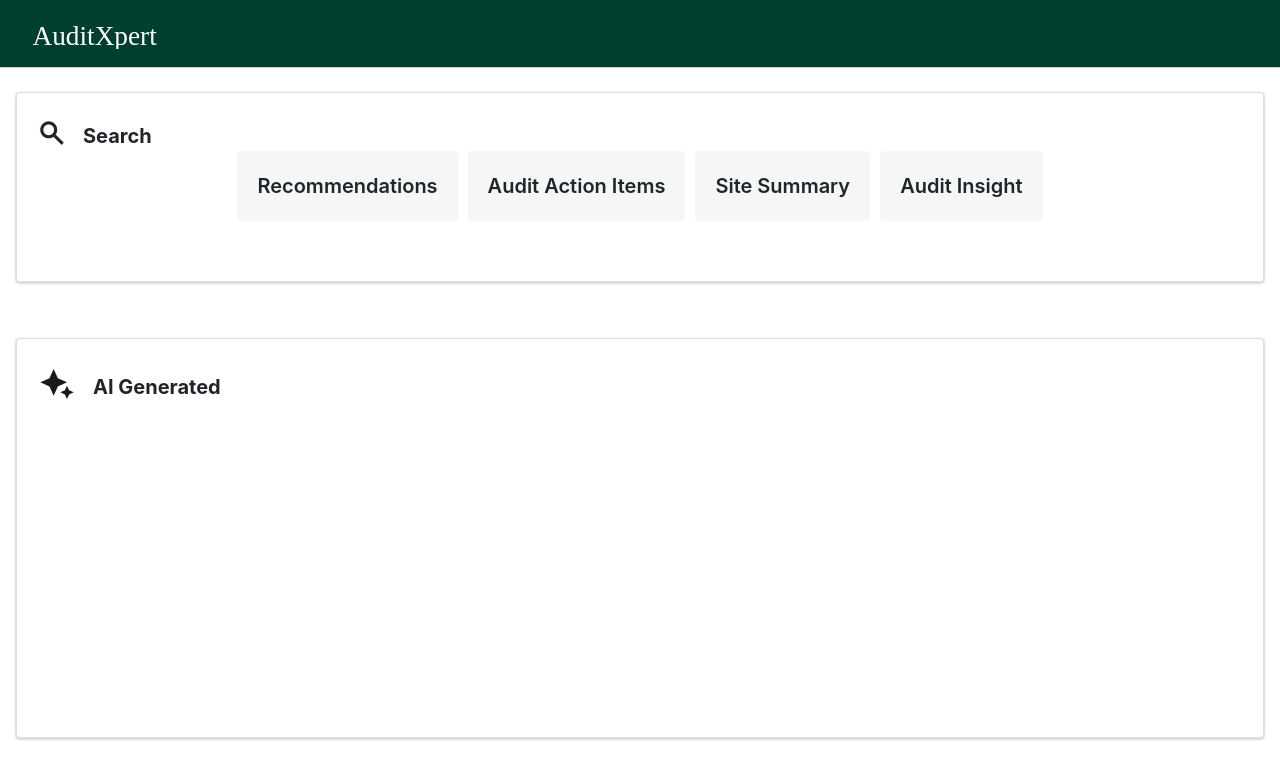
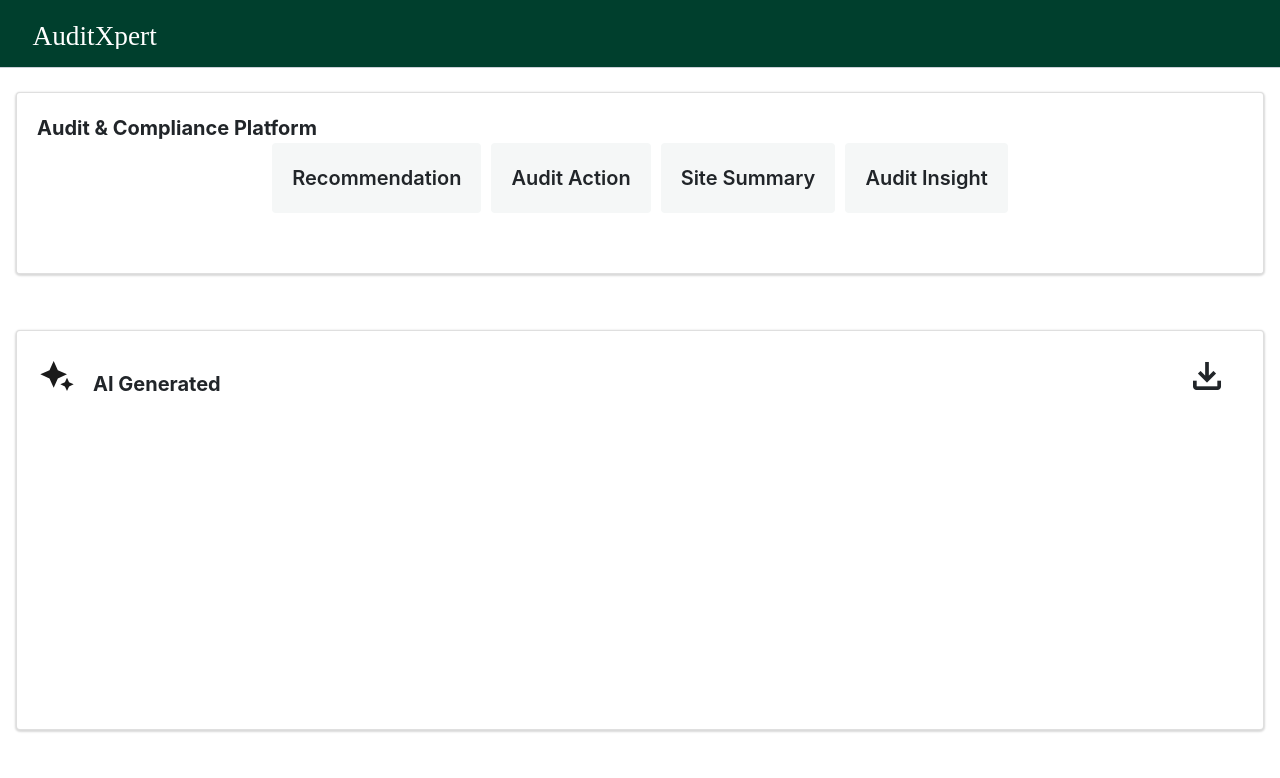
Before and after one commit to AbhinavUpreti-dev/AuditXPerts-UI, a React (Create React App) app: page / in a window 1280 px wide. Shown: the top 778 px of the page. Built offline with nearby package versions, Linux system fonts and the light colour scheme.

Commit message:
Changes for loader

```diff
--- a/src/sections/scopeFilters/redux/reducer.ts
+++ b/src/sections/scopeFilters/redux/reducer.ts
@@ -252,7 +252,8 @@ const handlers: {
   ): SearchState => {
     return {
       ...state,
-      ePermitsData: [
+      ePermitsData:{
+        ePermitsData :   [
           {
             Id: "8505b2eb-7826-417d-841a-9f590773b847",
             PtwId: "000003159",
@@ -335,7 +336,8 @@ const handlers: {
             LastUpdatedDate: "2025-03-26T16:33:00.2693047",
           },
         ],
-      isLoading: false,
+        isLoading: false
+      }
     };
   },
   [actionTypes.GET_ELOGBOOK_DATA]: (
@@ -344,7 +346,10 @@ const handlers: {
   ): SearchState => {
     return {
       ...state,
+      elogBooksData:{
+        elogBooksData: [],
         isLoading: true,
+      }
     };
   },
 
@@ -354,8 +359,10 @@ const handlers: {
   ): SearchState => {
     return {
       ...state,
+      elogBooksData:{
         elogBooksData: payload[0].recommendations,
         isLoading: false,
+      }
     };
   },
   [actionTypes.GET_WEQUOTE_DATA]: (
@@ -364,7 +371,10 @@ const handlers: {
   ): SearchState => {
     return {
       ...state,
+      webQuotesData:{
+        webQuotesData: [],
         isLoading: true,
+      }
     };
   },
   [actionTypes.GET_WEQUOTE_DATA_SUCCESS]: (
@@ -373,8 +383,10 @@ const handlers: {
   ): SearchState => {
     return {
       ...state,
-      webQuotesData: payload,
+      webQuotesData: {
+        webQuotesData:payload,
         isLoading: false,
+      }
     };
   },
 };
--- a/src/sections/scopeFilters/redux/state.ts
+++ b/src/sections/scopeFilters/redux/state.ts
@@ -1,4 +1,7 @@
-import { defaultLoadingState, BaseLoadingState } from "../../../state/base-state.ts";
+import {
+  defaultLoadingState,
+  BaseLoadingState,
+} from "../../../state/base-state.ts";
 import { SearchResponseData } from "./model";
 
 export interface SearchState extends BaseLoadingState {
@@ -9,9 +12,19 @@ export interface SearchState extends BaseLoadingState {
   auditActionItems?: any;
   searchText?: string;
   auditInsight?: any;
-  elogBooksData?: any;
-  ePermitsData?: any;
-  webQuotesData?: any;
+  elogBooksData?: {
+    elogBooksData: any;
+    isLoading: boolean;
+  };
+
+  ePermitsData?: {
+    ePermitsData: any;
+    isLoading: boolean;
+  };
+  webQuotesData?: {
+    webQuotesData: any;
+    isLoading: boolean;
+  };
   isLoading: boolean;
   auditeInsiteIFMHub?: any;
   [key: string]: any;
@@ -75,47 +88,47 @@ export const defaultSearchState: SearchState = {
     continuationToken: "",
     inputParameters: "",
     results: [],
-    showHierarchyMessage:false
+    showHierarchyMessage: false,
   },
   businessSegment: {
     isLoading: false,
-    dropDownOption:[]
+    dropDownOption: [],
   },
-  subBusinessSegment:  {
+  subBusinessSegment: {
     isLoading: false,
-    dropDownOption:[]
+    dropDownOption: [],
   },
-  region:  {
+  region: {
     isLoading: false,
-    dropDownOption:[]
+    dropDownOption: [],
   },
-  country:  {
+  country: {
     isLoading: false,
-    dropDownOption:[]
+    dropDownOption: [],
   },
-  division:  {
+  division: {
     isLoading: false,
-    dropDownOption:[]
+    dropDownOption: [],
   },
-  managingOffice:  {
+  managingOffice: {
     isLoading: false,
-    dropDownOption:[]
+    dropDownOption: [],
   },
   client: {
     isLoading: false,
-    dropDownOption:[]
+    dropDownOption: [],
   },
-  location:  {
+  location: {
     isLoading: false,
-    dropDownOption:[]
+    dropDownOption: [],
   },
-  clientCode:  {
+  clientCode: {
     isLoading: false,
-    dropDownOption:[]
+    dropDownOption: [],
   },
-  locationCode:  {
+  locationCode: {
     isLoading: false,
-    dropDownOption:[]
+    dropDownOption: [],
   },
-  hideHierarchyMessage: false
+  hideHierarchyMessage: false,
 };
--- a/src/sections/scopeFilters/scopeFilters.scss
+++ b/src/sections/scopeFilters/scopeFilters.scss
@@ -167,6 +167,17 @@
         font-size: 30px;
         font-weight: 600;
     }
+    .header-main{
+
+
+      display: flex;
+      justify-content: space-between;
+      .material-symbols-outlined{
+        font-size: 40px;
+        font-weight: 600;
+    }
+  }
+
     .header{
         font-size: 20px;
         margin-bottom: 1rem;
@@ -250,3 +261,8 @@
     justify-content: center;
     align-items: center;
   }
+  .duration{
+    justify-content: left !important;
+    margin-left: 6rem;
+    margin-top: 2rem;
+  }
--- a/src/sections/scopeFilters/scopeFilters.tsx
+++ b/src/sections/scopeFilters/scopeFilters.tsx
@@ -54,7 +54,7 @@ export interface ScopeFiltersProps {
   getAuditActionItems(filters: string, title): void;
   auditActionItems: any;
 
-  getAuditInSight(filters: string, isIFMHub: boolean,timeLine:any): void;
+  getAuditInSight(filters: string, isIFMHub: boolean, timeLine: any): void;
   auditInsight: any;
   ifmHubInsight: any;
   incidentInsight: any;
@@ -839,7 +839,7 @@ export const ScopeFiltersComponent: React.FC<
             filterOption={() => {
               return true;
             }}
-            label={"Project/Contaract"}
+            label={"Project/Contract"}
           />
         </Col>
         <Col xs={6} md={3} lg={3}>
@@ -928,15 +928,15 @@ export const ScopeFiltersComponent: React.FC<
   const getLabel = () => {
     switch (sectionTypes) {
       case SectionType.AuditAction:
-        return "Audit Action Items";
+        return "Generate Audit Action";
       case SectionType.AuditSummary:
-        return "Site Summary";
+        return "Generate Site Summary";
       case SectionType.AuditSiteInsights:
-        return "Audit Insights";
+        return "Generate Audit Insight";
       case SectionType.Recommendation:
-        return "Recommendations";
+        return "Generate Recommendation";
       default:
-        return "Audit Action Items";
+        return "Audit Action";
     }
   };
   const getAuditSummury = () => {
@@ -985,10 +985,10 @@ export const ScopeFiltersComponent: React.FC<
     const queryString = buildQueryString(currentFilters);
 
     if (insightProjectName.includes(ProjectNameInsight.harBour)) {
-      props.getAuditInSight(queryString, false,selectedMonth);
+      props.getAuditInSight(queryString, false, selectedMonth);
     }
     if (insightProjectName.includes(ProjectNameInsight.IFMhub)) {
-      props.getAuditInSight(queryString, true,selectedMonth);
+      props.getAuditInSight(queryString, true, selectedMonth);
     }
   };
 
@@ -1175,16 +1175,17 @@ export const ScopeFiltersComponent: React.FC<
                 ? "chip-selected"
                 : ""
             } chip`}
-            onClick={() => onInsightProjectSelect(ProjectNameInsight.talentCouch)}
+            onClick={() =>
+              onInsightProjectSelect(ProjectNameInsight.talentCouch)
+            }
           >
             <span>Talent Coach</span>
           </div>
-
         </div>
         {getFilters()}
 
-        <div className="chips">
-          <h4>Get Audit Insight for</h4>
+        <div className="chips duration">
+          <h5>Select Duration</h5>
           <div
             className={`chip ${
               selectedMonth === Months["3Months"] ? "chip-selected" : ""
@@ -1437,7 +1438,13 @@ export const ScopeFiltersComponent: React.FC<
           <>
             {projectName.includes(ProjectName.ePermits) && (
               <>
-                {props.ePermitsData && props.ePermitsData.length > 0 && (
+                {props.ePermitsData.isLoading ? (
+                     <div className="spinner">
+                     <Spinner></Spinner>
+                   </div>
+                ) : (
+                  <>
+                    {props.ePermitsData.ePermitsData && props.ePermitsData.ePermitsData.length > 0 && (
                       <>
                         <Card>
                           <CardBody>
@@ -1470,10 +1477,19 @@ export const ScopeFiltersComponent: React.FC<
                     )}
                   </>
                 )}
+              </>
+            )}
 
             {projectName.includes(ProjectName.webQuote) && (
               <>
-                {props.webQuotesData && props.webQuotesData.length > 0 && (
+                {props.webQuotesData.isLoading ? (
+                      <div className="spinner">
+                      <Spinner></Spinner>
+                    </div>
+                ) : (
+                  <>
+                    {props.webQuotesData.webQuotesData &&
+                      props.webQuotesData.webQuotesData.length > 0 && (
                         <>
                           <Card>
                             <CardBody>
@@ -1489,17 +1505,23 @@ export const ScopeFiltersComponent: React.FC<
                                   </tr>
                                 </thead>
                                 <tbody>
-                            {props.webQuotesData?.map((item: any) => {
+                                  {props.webQuotesData.webQuotesData?.map(
+                                    (item: any) => {
                                       return (
                                         <tr>
                                           <td>{item.category}</td>
-                                  <td>{item.groupDescription || "NA"}</td>
-                                  <td>{item.subGroupDescription || "NA"}</td>
+                                          <td>
+                                            {item.groupDescription || "NA"}
+                                          </td>
+                                          <td>
+                                            {item.subGroupDescription || "NA"}
+                                          </td>
                                           <td>{item.status}</td>
                                           <td>{item.description}</td>
                                         </tr>
                                       );
-                            })}
+                                    }
+                                  )}
                                 </tbody>
                               </Table>
                             </CardBody>
@@ -1508,15 +1530,28 @@ export const ScopeFiltersComponent: React.FC<
                       )}
                   </>
                 )}
+              </>
+            )}
 
             {projectName.includes(ProjectName.elogBooks) && (
+              <>
+                {" "}
+                {props.elogBooksData.isLoading ? (
+                  <div className="spinner">
+                    <Spinner></Spinner>
+                  </div>
+                ) : (
                   <>
                     <Card>
                       <CardBody>
                         <h3>elogBooks</h3>
-                    <ReactMarkdown>{props.elogBooksData}</ReactMarkdown>
+                        <ReactMarkdown>
+                          {props.elogBooksData.elogBooksData}
+                        </ReactMarkdown>
                       </CardBody>
                     </Card>
+                  </>
+                )}
               </>
             )}
           </>
@@ -1583,17 +1618,17 @@ export const ScopeFiltersComponent: React.FC<
               <>
                 <div>
                   <span>
-                    <span
+                    {/* <span
                       className={`material-symbols-outlined`}
                       // onClick={() => {
                       //   onAddDate();
                       // }}
                     >
                       {"search"}
-                    </span>
+                    </span> */}
                   </span>
                   <span className="header">
-                    <strong>Search</strong>
+                    <strong>Audit & Compliance Platform</strong>
                   </span>
                 </div>
                 {/* <FloatingLabelSelect
@@ -1630,7 +1665,7 @@ export const ScopeFiltersComponent: React.FC<
                     }`}
                     onClick={() => getSection(SectionType.Recommendation)}
                   >
-                    <span>Recommendations</span>
+                    <span>Recommendation</span>
                   </div>
                   <div
                     className={`button-sections ${
@@ -1640,7 +1675,7 @@ export const ScopeFiltersComponent: React.FC<
                     }`}
                     onClick={() => getSection(SectionType.AuditAction)}
                   >
-                    <span>Audit Action Items</span>
+                    <span>Audit Action</span>
                   </div>
                   <div
                     className={`button-sections ${
@@ -1683,7 +1718,8 @@ export const ScopeFiltersComponent: React.FC<
       <section className="markdown">
         <Card>
           <CardBody>
-            <div>
+            <div className="header-main">
+              <span>
                 <span>
                   <span
                     className={`material-symbols-outlined`}
@@ -1697,6 +1733,15 @@ export const ScopeFiltersComponent: React.FC<
                 <span className="header">
                   <strong>AI Generated</strong>
                 </span>
+              </span>
+              <span
+                className={`material-symbols-outlined`}
+                // onClick={() => {
+                //   onAddDate();
+                // }}
+              >
+                Download
+              </span>
             </div>
             {props.isLoading ? (
               <div className="spinner">
```
Lines whose indentation alone changed are shown as unchanged.
